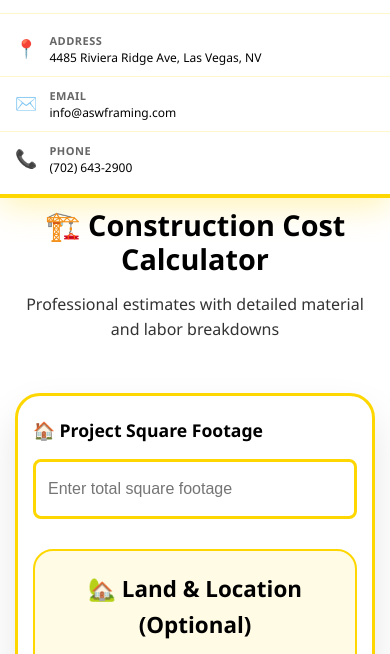
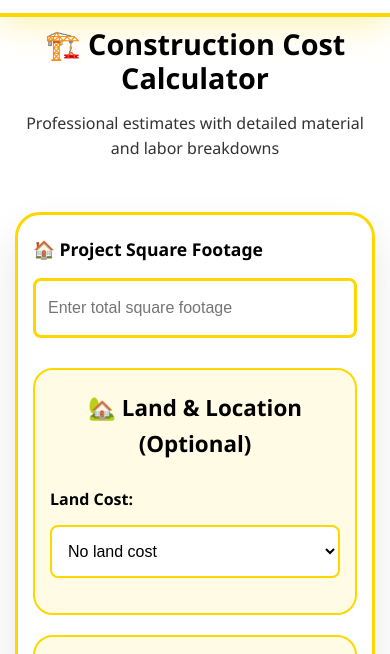
Before and after one commit to Raxc19/ASF-Calculator, a plain HTML site: page index.html in a window 390 px wide. Shown: the part 165-819 px from the top of the page. Drawn offline with Linux system fonts and the light colour scheme.

Commit message:
Update index.html

```diff
--- a/index.html
+++ b/index.html
@@ -879,42 +879,14 @@
             }
 
             .logo-image {
-                height: 180px; /* Much bigger logo on mobile */
-                max-width: 450px;
-                margin-bottom: 5px; /* Small gap before contact bar */
-            }
-
-            /* Mobile Contact Bar */
+                height: 200px; /* Even bigger logo on mobile */
+                max-width: 500px;
+                margin-bottom: -5px; /* Pull closer to yellow line */
+            }
+
+            /* Hide Contact Bar Completely on Mobile */
             .contact-bar {
-                grid-template-columns: 1fr;
-                gap: 0;
-                padding: 10px 0;
-            }
-
-            .contact-bar-item {
-                padding: 12px 20px;
-                justify-content: flex-start;
-                gap: 15px;
-            }
-
-            .contact-bar-item:not(:last-child)::after {
-                display: none; /* Remove vertical separators */
-            }
-
-            .contact-bar-item:not(:last-child) {
-                border-bottom: 1px solid rgba(255, 215, 0, 0.2);
-            }
-
-            .contact-bar-icon {
-                font-size: 18px;
-            }
-
-            .contact-bar-label {
-                font-size: 11px;
-            }
-
-            .contact-bar-value {
-                font-size: 13px;
+                display: none;
             }
 
             .main-title h1 {
```
